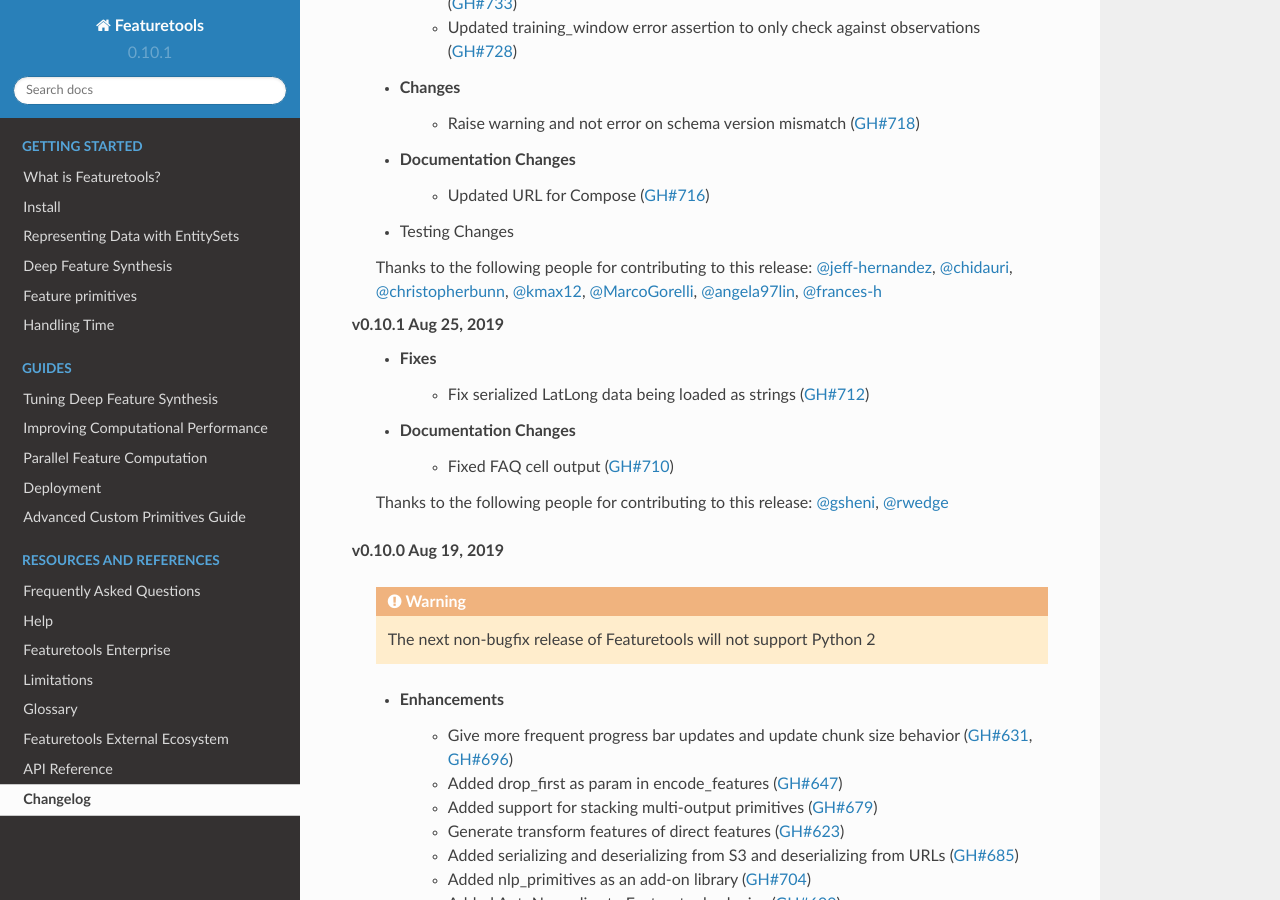
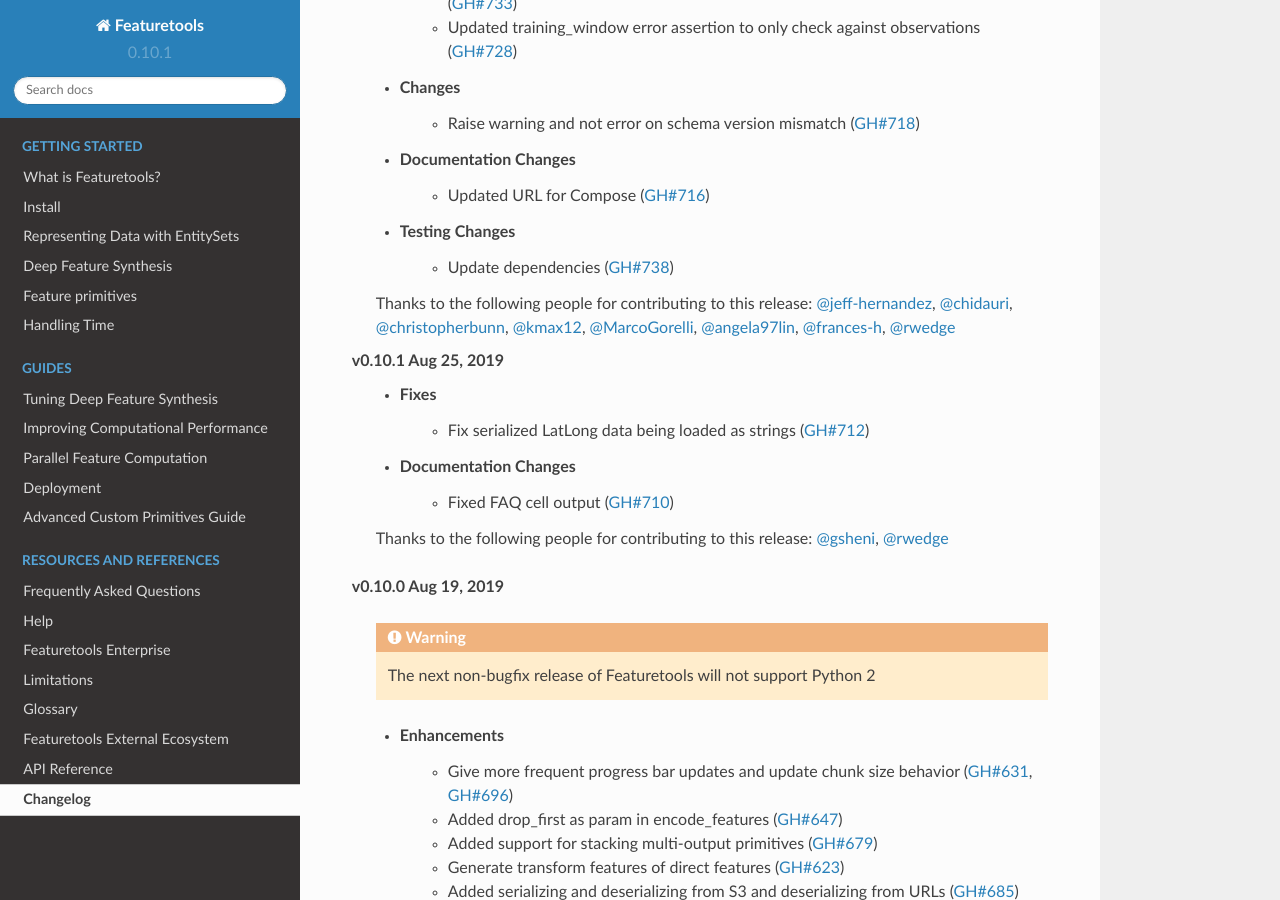
Before and after one commit to alteryx/featuretools, a Sphinx documentation site: the page built from docs/source/changelog.rst, in a window 1280 px wide and 900 px high, scrolled down 451 px. Built offline with Sphinx 7.4.7 and the Read the Docs theme 2.0.0, drawn with Linux system fonts in a browser that asks for light colours; pages that are not in the unit, such as notebooks, are missing from menus.

Commit message:
update changelog

```diff
--- a/docs/source/changelog.rst
+++ b/docs/source/changelog.rst
@@ -17,9 +17,10 @@
     * Documentation Changes
         * Updated URL for Compose (:pr:`716`)
     * Testing Changes
+        * Update dependencies (:pr:`738`)
 
     Thanks to the following people for contributing to this release:
-    :user:`jeff-hernandez`, :user:`chidauri`, :user:`christopherbunn`, :user:`kmax12`, :user:`MarcoGorelli`, :user:`angela97lin`, :user:`frances-h`
+    :user:`jeff-hernandez`, :user:`chidauri`, :user:`christopherbunn`, :user:`kmax12`, :user:`MarcoGorelli`, :user:`angela97lin`, :user:`frances-h`, :user:`rwedge`
 
 
 **v0.10.1 Aug 25, 2019**
```
